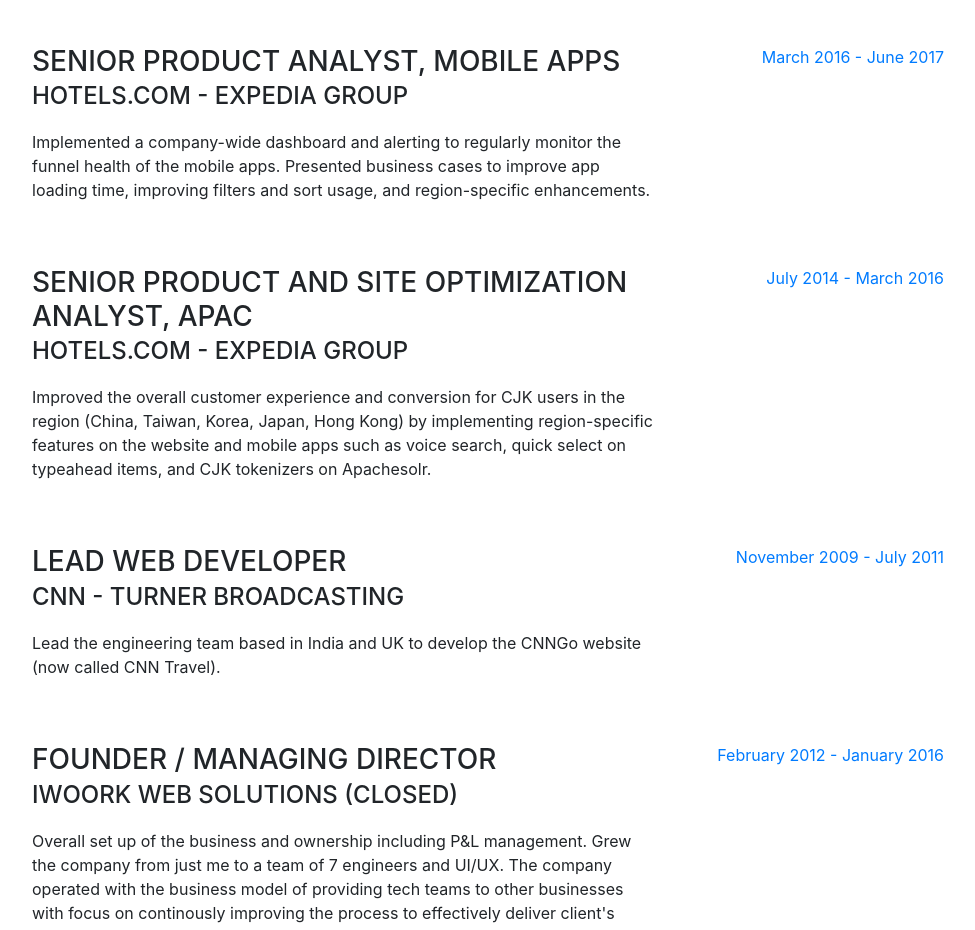
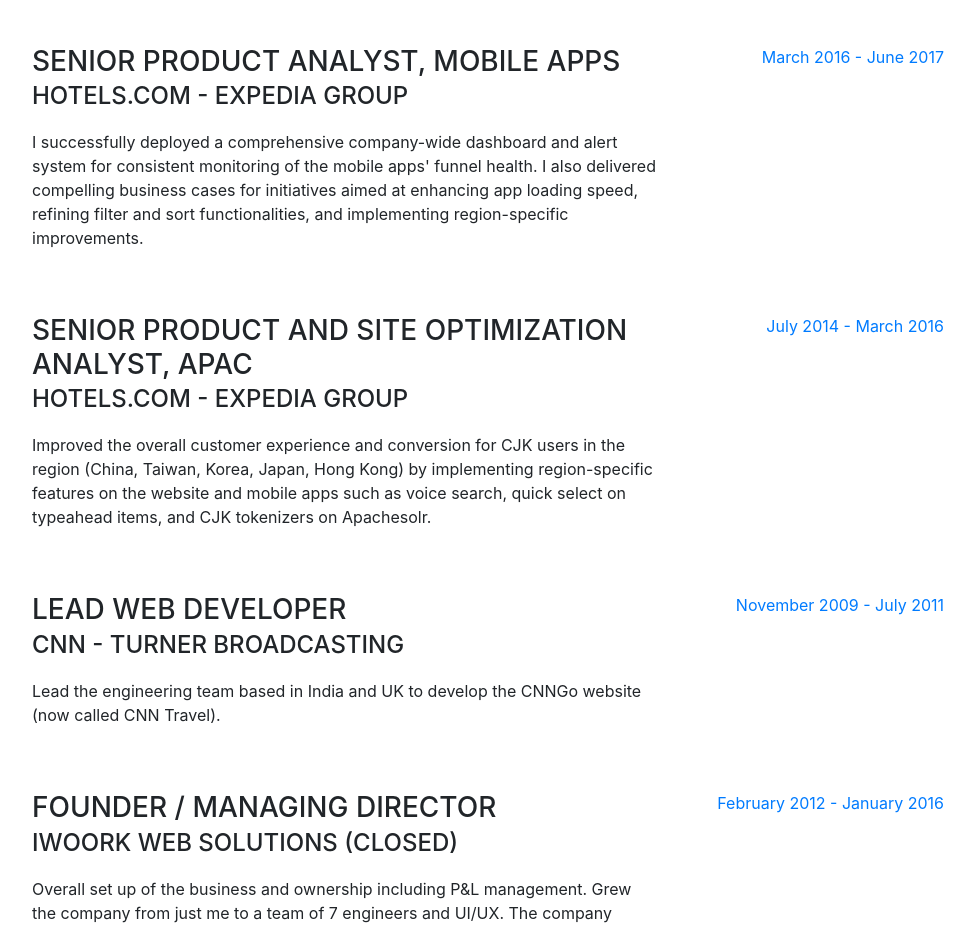
Before and after one commit to efrenmacasaet/efrenmacasaet.github.io, a website with bundled scripts: page index.html in a window 1280 px wide. Shown: the part 1582-2512 px from the top of the page, without its empty margins (288-1263 px from the left). Built offline with nearby package versions, Linux system fonts and the light colour scheme; a web font is replaced by a local one.

Commit message:
Update index.html

```diff
--- a/index.html
+++ b/index.html
@@ -118,7 +118,7 @@
             <div class="resume-content mr-auto">
               <h3 class="mb-0">Senior Product Analyst, Mobile Apps</h3>
               <div class="subheading mb-3">Hotels.com - Expedia Group</div>
-              <p> Implemented a company-wide dashboard and alerting to regularly monitor the funnel health of the mobile apps. Presented business cases to improve app loading time, improving filters and sort usage, and region-specific enhancements.</p>
+              <p>I successfully deployed a comprehensive company-wide dashboard and alert system for consistent monitoring of the mobile apps' funnel health. I also delivered compelling business cases for initiatives aimed at enhancing app loading speed, refining filter and sort functionalities, and implementing region-specific improvements.</p>
             </div>
             <div class="resume-date text-md-right">
               <span class="text-primary">March 2016 - June 2017</span>
```
